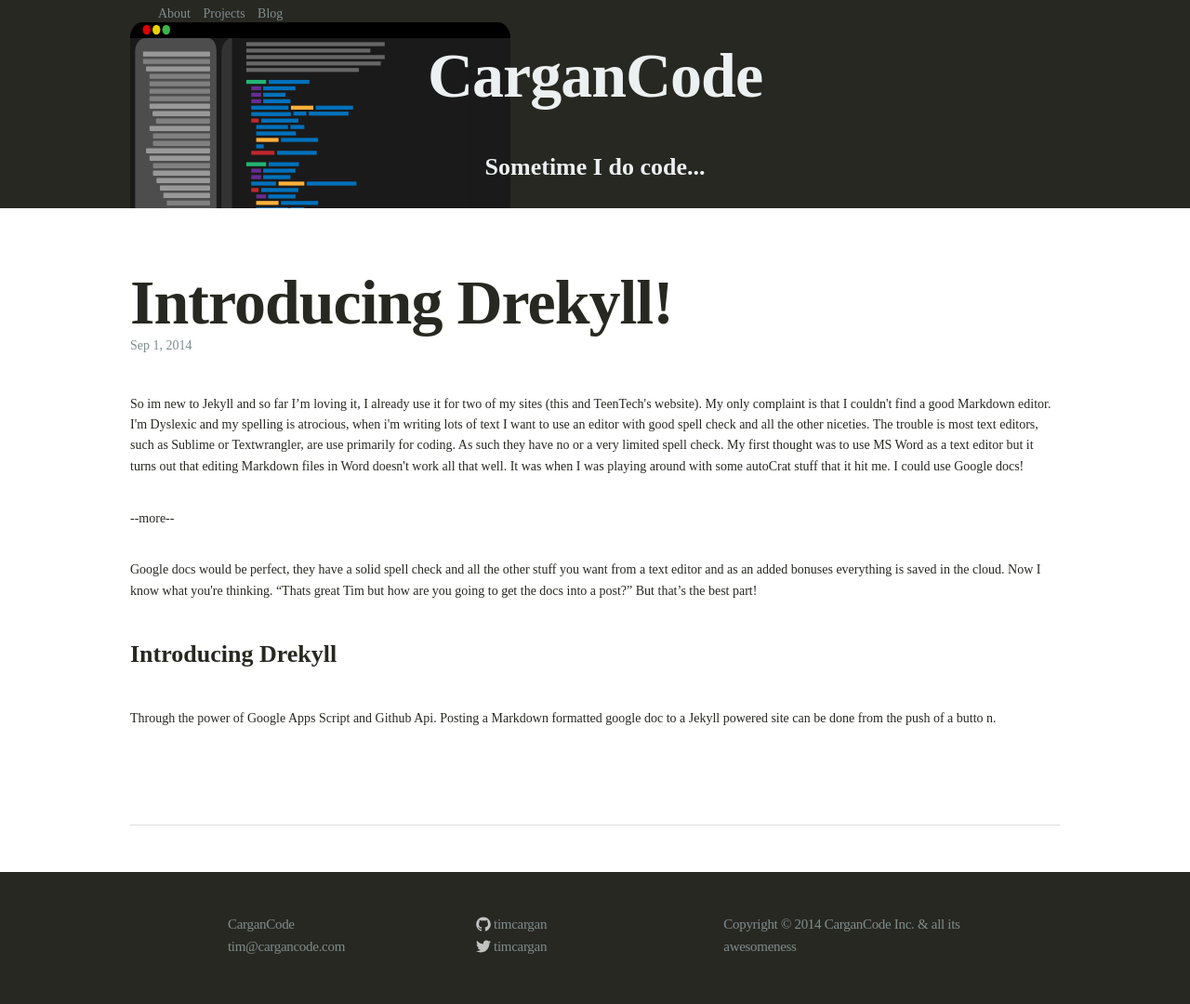
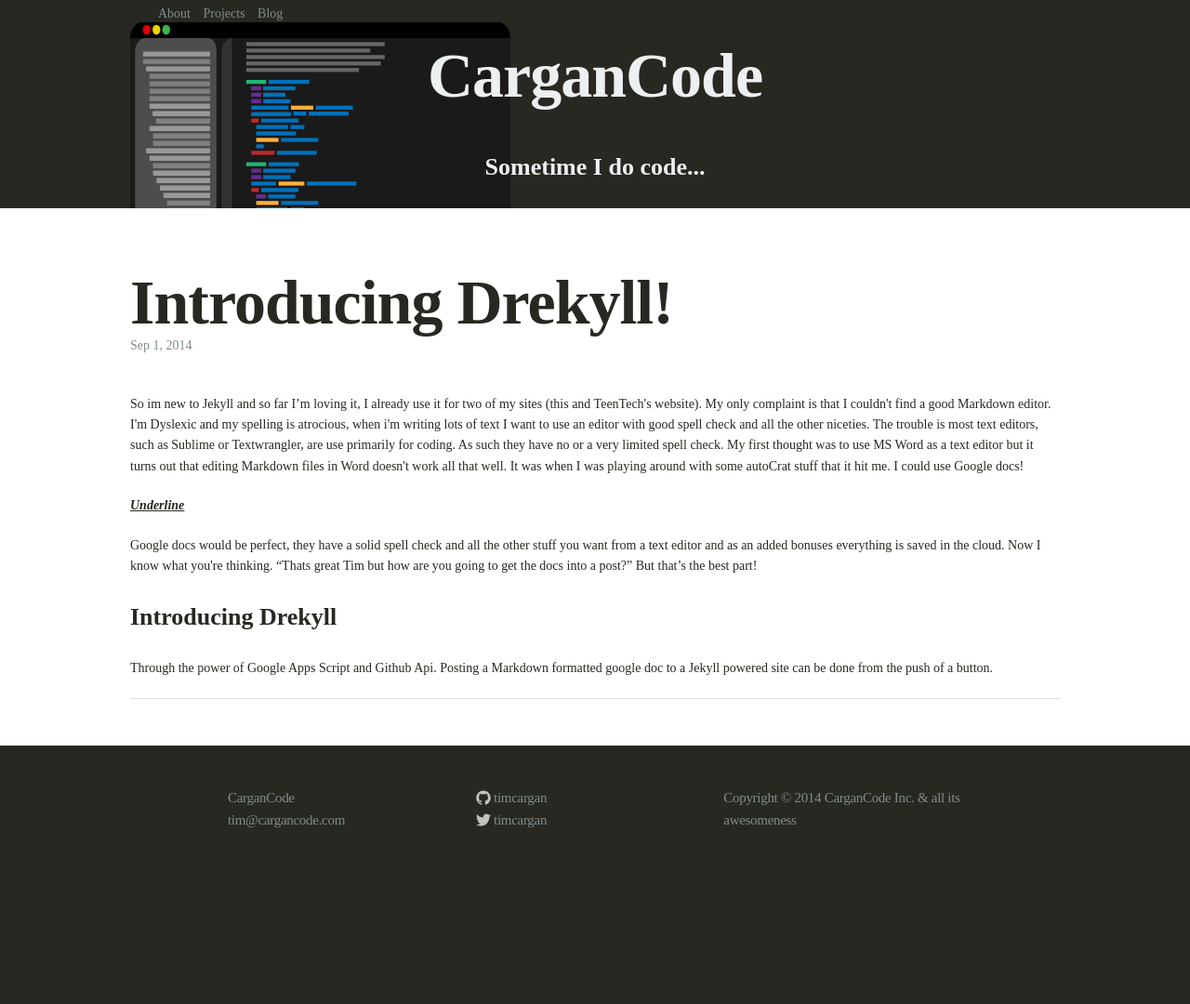
Before and after one commit to CarganCode/CarganCode.github.io, a Jekyll site: the page built from _posts/2014-9-1-Introducing_Drekyll!.md, in a window 1280 px wide. Shown: the whole page at 93% size. Built offline with Jekyll 4.4.1, drawn with Linux system fonts in a browser that asks for light colours; after the commit the page ends 944 px from its top, so only the background shows below that.

Commit message:
Updating: Introducing Drekyll!

```diff
--- a/_posts/2014-9-1-Introducing_Drekyll!.md
+++ b/_posts/2014-9-1-Introducing_Drekyll!.md
@@ -6,27 +6,21 @@
 categories: project
 tags: Apps-Script Code Drekyll Github Project
 ---
-<body class="c4">
-	<p style="widows:2;orphans:2;direction:ltr;padding-bottom:10pt">
+<body class="c0">
+	<p>
 		<span>So im new to Jekyll and so far I’m loving it, I already use it for two of my sites (this and TeenTech's website). My only complaint is that I couldn't find a good Markdown editor. I'm Dyslexic and my spelling is atrocious, when i'm writing lots of text I want to use an editor with good spell check and all the other niceties. The trouble is most text editors, such as Sublime or Textwrangler, are use primarily for coding. As such they have no or a very limited spell check. My first thought was to use MS Word as a text editor but it turns out that editing Markdown files in Word doesn't work all that well. It was when I was playing around with some autoCrat stuff that it hit me. I could use Google docs!</span>
 	</p>
-	<p style="widows:2;orphans:2;direction:ltr;padding-bottom:10pt">
-		<span>--more--</span>
+	<!--more-->
+	<p>
+		<span style="font-style:italic;text-decoration:underline;font-weight:bold;">Underline</span>
 	</p>
-	<p style="widows:2;orphans:2;direction:ltr;padding-bottom:10pt">
+	<p>
 		<span>Google docs would be perfect, they have a solid spell check and all the other stuff you want from a text editor and as an added bonuses everything is saved in the cloud. Now I know what you're thinking. “Thats great Tim but how are you going to get the docs into a post?” But that’s the best part!</span>
 	</p>
-	<h3 style="widows:2;orphans:2;direction:ltr;padding-bottom:10pt;page-break-after:avoid">
+	<h3 style="page-break-after:avoid;">
 				<span>Introducing Drekyll</span>
 	</h3>
-	<p style="widows:2;orphans:2;direction:ltr;padding-bottom:10pt">
-		<span>Through the power of Google Apps Script and Github Api. Posting a Markdown formatted google doc to a Jekyll powered site can be done from the push of a butto</span>
-		<span>n.</span>
+	<p>
+		<span>Through the power of Google Apps Script and Github Api. Posting a Markdown formatted google doc to a Jekyll powered site can be done from the push of a button.</span>
 	</p>
-	<p style="widows:2;orphans:2;height:11pt;direction:ltr">
-		<span style="text-decoration:underline" />
-	</p>
-	<p style="widows:2;orphans:2;height:11pt;direction:ltr">
-		<span style="text-decoration:underline" />
-	</p>
-</body>
+	</body>
```
